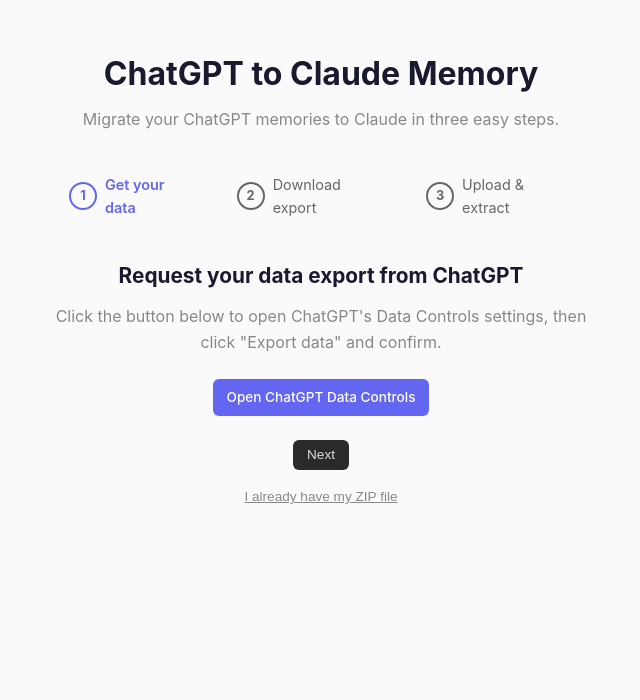
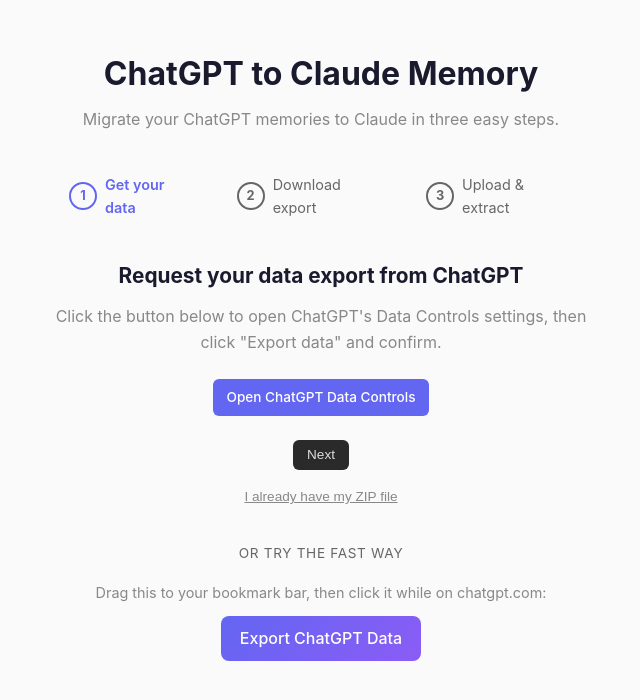
Before and after one commit to grifmang/chatGPTtoClaude, a React (Vite) app: page / in a window 1280 px wide. Shown: the top 700 px of the page, without its empty margins (319-959 px from the left). Built offline with nearby package versions, Linux system fonts and the light colour scheme.

Commit message:
feat: add bookmarklet install UI to UploadPage wizard
Co-Authored-By: Claude Opus 4.6 <noreply@anthropic.com>

```diff
--- a/src/components/UploadPage.css
+++ b/src/components/UploadPage.css
@@ -204,3 +204,42 @@
   font-size: 0.8rem;
   margin-top: 0.4rem;
 }
+
+/* ─── Bookmarklet ──────────────────────────────────────────────────────────── */
+
+.bookmarklet-section {
+  margin-top: 2rem;
+  width: 100%;
+  text-align: center;
+}
+
+.bookmarklet-divider {
+  color: #666;
+  font-size: 0.85rem;
+  margin-bottom: 1rem;
+  text-transform: uppercase;
+  letter-spacing: 0.05em;
+}
+
+.bookmarklet-instructions {
+  color: #888;
+  font-size: 0.9rem;
+  margin-bottom: 0.75rem;
+}
+
+.bookmarklet-link {
+  display: inline-block;
+  padding: 0.6rem 1.2rem;
+  background: linear-gradient(135deg, #6366f1, #8b5cf6);
+  color: white;
+  border-radius: 8px;
+  text-decoration: none;
+  font-weight: 500;
+  cursor: grab;
+  transition: transform 0.15s, box-shadow 0.15s;
+}
+
+.bookmarklet-link:hover {
+  transform: translateY(-1px);
+  box-shadow: 0 4px 12px rgba(99, 102, 241, 0.3);
+}
--- a/src/components/UploadPage.tsx
+++ b/src/components/UploadPage.tsx
@@ -84,6 +84,22 @@ export function UploadPage({
             >
               I already have my ZIP file
             </button>
+          </div>
+          <div className="bookmarklet-section">
+            <p className="bookmarklet-divider">or try the fast way</p>
+            <p className="bookmarklet-instructions">
+              Drag this to your bookmark bar, then click it while on chatgpt.com:
+            </p>
+            <a
+              href="javascript:void(0)"
+              className="bookmarklet-link"
+              onClick={(e) => {
+                e.preventDefault();
+                alert('Drag this link to your bookmark bar, then click it while on chatgpt.com.');
+              }}
+            >
+              Export ChatGPT Data
+            </a>
           </div>
         </div>
       )}
```
Also changed, not shown: 1 other file (tests, documents, lock files or other folders).
